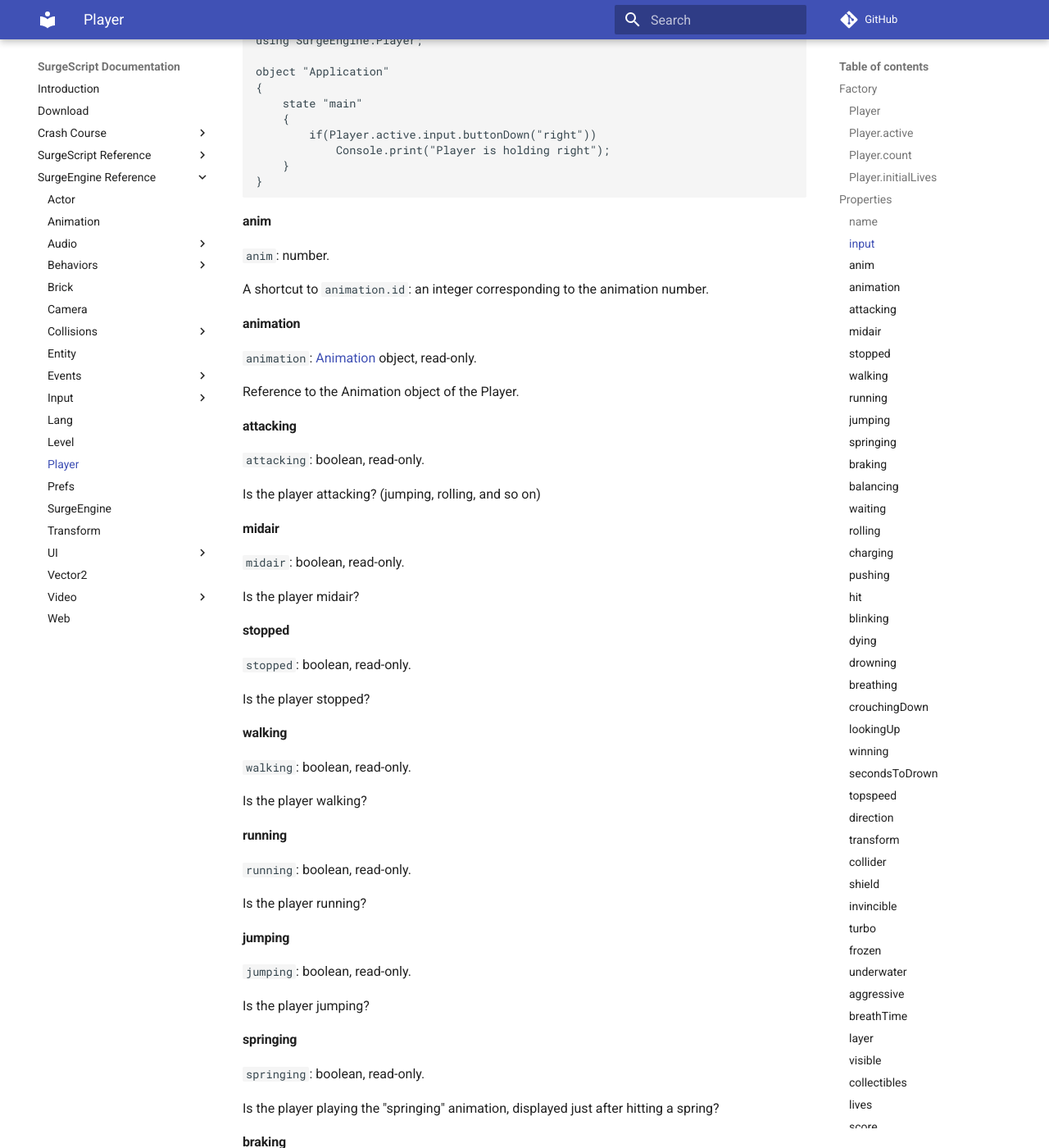
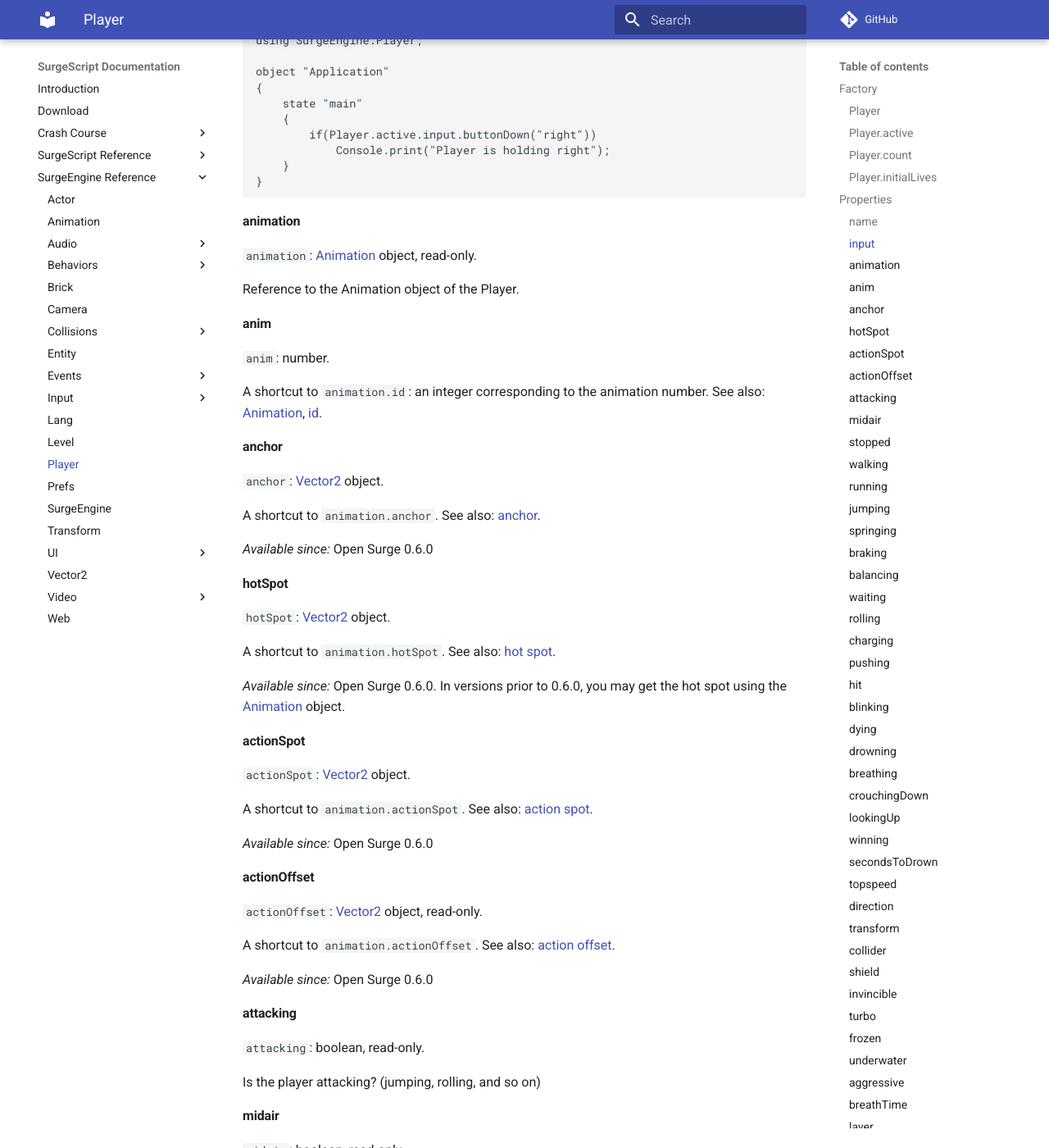
Before and after one commit to alemart/surgescript, an MkDocs documentation site: the page built from docs/engine/player.md, in a window 1280 px wide and 1400 px high, scrolled down 3547 px. Shown: the whole window at 82% size. Built offline with MkDocs 1.6.1 and Material for MkDocs 9.7.7, drawn with Linux system fonts in a browser that asks for light colours; comment, search, counter and statistics services are not loaded.

Commit message:
Update docs: add Animation.actionOffset, Actor.actionOffset, Player.anchor, Player.hotSpot, Player.actionSpot, Player.actionOffset

````diff
--- a/docs/engine/player.md
+++ b/docs/engine/player.md
@@ -177,17 +177,49 @@
 }
 ```
 
-#### anim
-
-`anim`: number.
-
-A shortcut to `animation.id`: an integer corresponding to the animation number.
-
 #### animation
 
 `animation`: [Animation](/engine/animation) object, read-only.
 
 Reference to the Animation object of the Player.
+
+#### anim
+
+`anim`: number.
+
+A shortcut to `animation.id`: an integer corresponding to the animation number. See also: [Animation](/engine/animation), [id](/engine/animation#id).
+
+#### anchor
+
+`anchor`: [Vector2](/engine/vector2) object.
+
+A shortcut to `animation.anchor`. See also: [anchor](/engine/animation#anchor).
+
+*Available since:* Open Surge 0.6.0
+
+#### hotSpot
+
+`hotSpot`: [Vector2](/engine/vector2) object.
+
+A shortcut to `animation.hotSpot`. See also: [hot spot](/engine/animation#hotspot).
+
+*Available since:* Open Surge 0.6.0. In versions prior to 0.6.0, you may get the hot spot using the [Animation](/engine/animation#hotspot) object.
+
+#### actionSpot
+
+`actionSpot`: [Vector2](/engine/vector2) object.
+
+A shortcut to `animation.actionSpot`. See also: [action spot](/engine/animation#actionspot).
+
+*Available since:* Open Surge 0.6.0
+
+#### actionOffset
+
+`actionOffset`: [Vector2](/engine/vector2) object, read-only.
+
+A shortcut to `animation.actionOffset`. See also: [action offset](/engine/animation#actionoffset).
+
+*Available since:* Open Surge 0.6.0
 
 #### attacking
 
````
Also changed, not shown: docs/engine/actor.md (+12 -4 lines), docs/engine/animation.md (+9 -1 lines).
